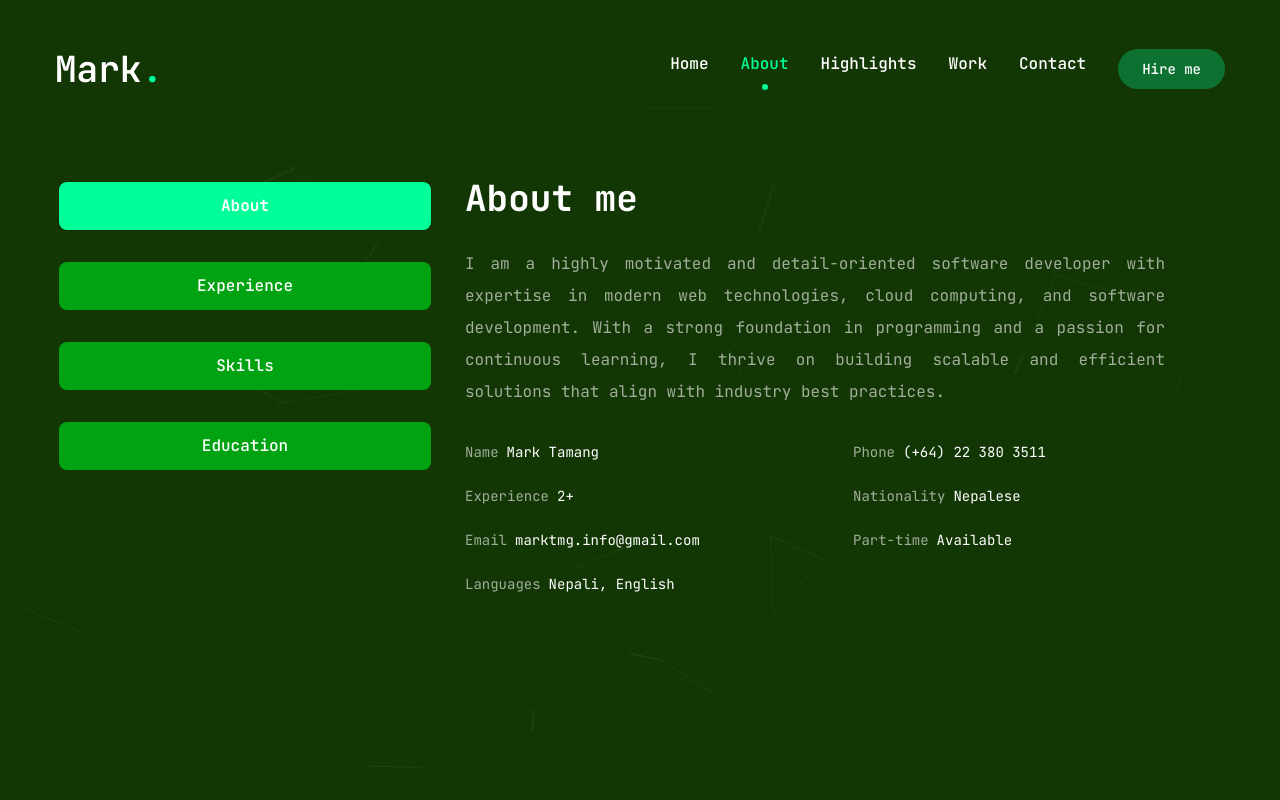
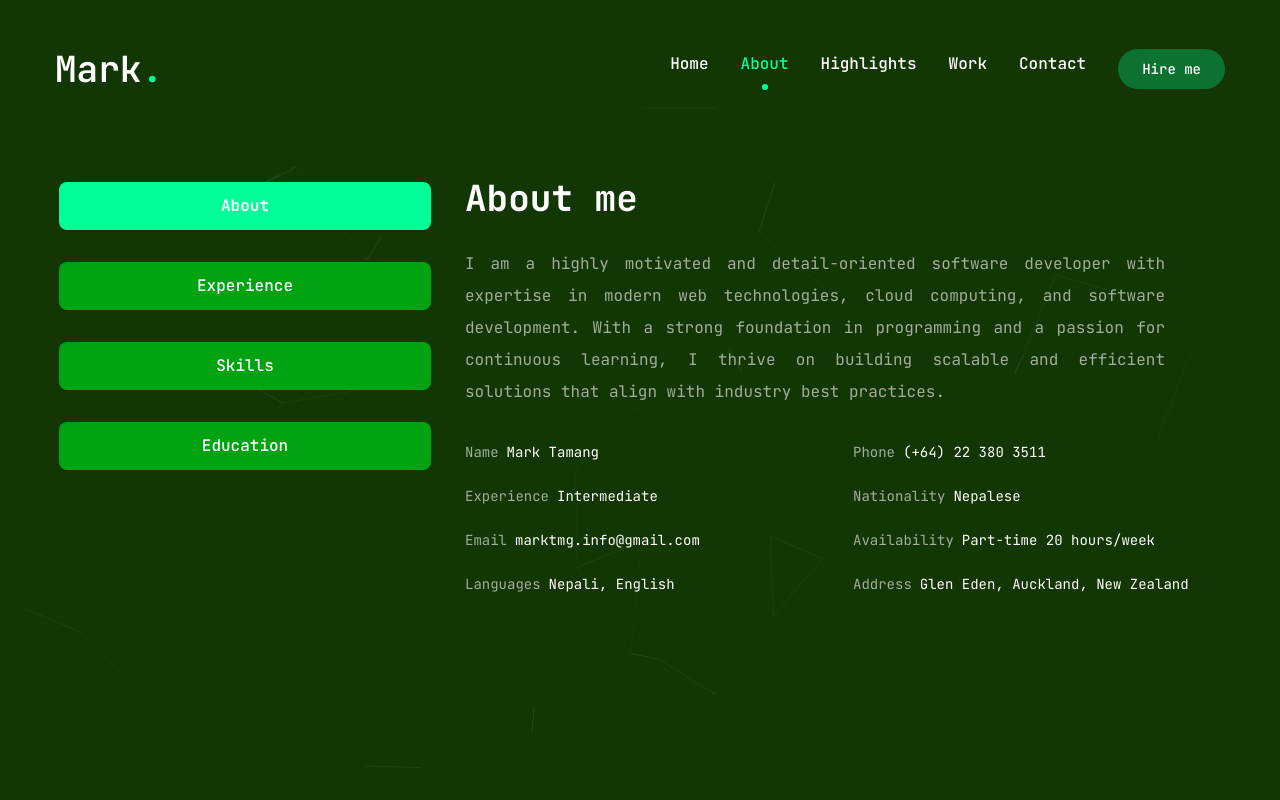
Before and after one commit to marktmng/mark-portfolio, a Next.js app: page /about in a window 1280 px wide. Built offline with nearby package versions, Linux system fonts and the light colour scheme.

Commit message:
updated about and contact

```diff
--- a/app/about/page.jsx
+++ b/app/about/page.jsx
@@ -56,7 +56,7 @@ const about = {
     },
     {
       fieldName: "Experience",
-      fieldValue: "2+",
+      fieldValue: "Intermediate",
     },
     {
       fieldName: "Nationality",
@@ -67,12 +67,16 @@ const about = {
       fieldValue: "marktmg.info@gmail.com",
     },
     {
-      fieldName: "Part-time",
-      fieldValue: "Available",
+      fieldName: "Availability",
+      fieldValue: "Part-time 20 hours/week",
     },
     {
       fieldName: "Languages",
       fieldValue: "Nepali, English",
+    },
+    {
+      fieldName: "Address",
+      fieldValue: "Glen Eden, Auckland, New Zealand",
     },
   ],
 };
--- a/app/contact/page.jsx
+++ b/app/contact/page.jsx
@@ -30,7 +30,7 @@ const Contact = () => {
     {
       icon: <FaMapMarkerAlt />,
       title: "Address",
-      description: "3 Adam Place Sunde, Auckland",
+      description: "Glen Eden, Auckland, New Zealand",
     },
   ];
 
```
